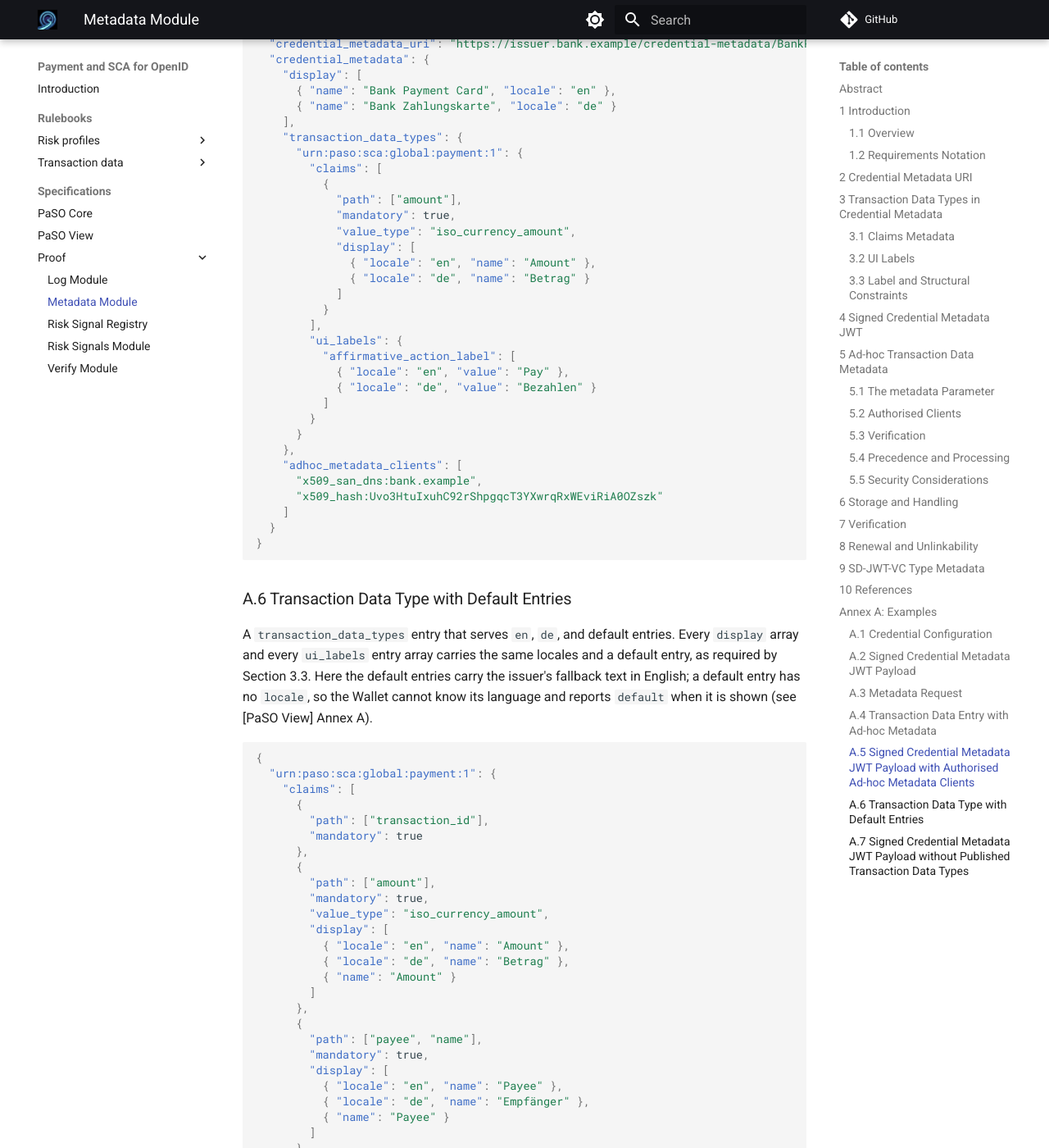
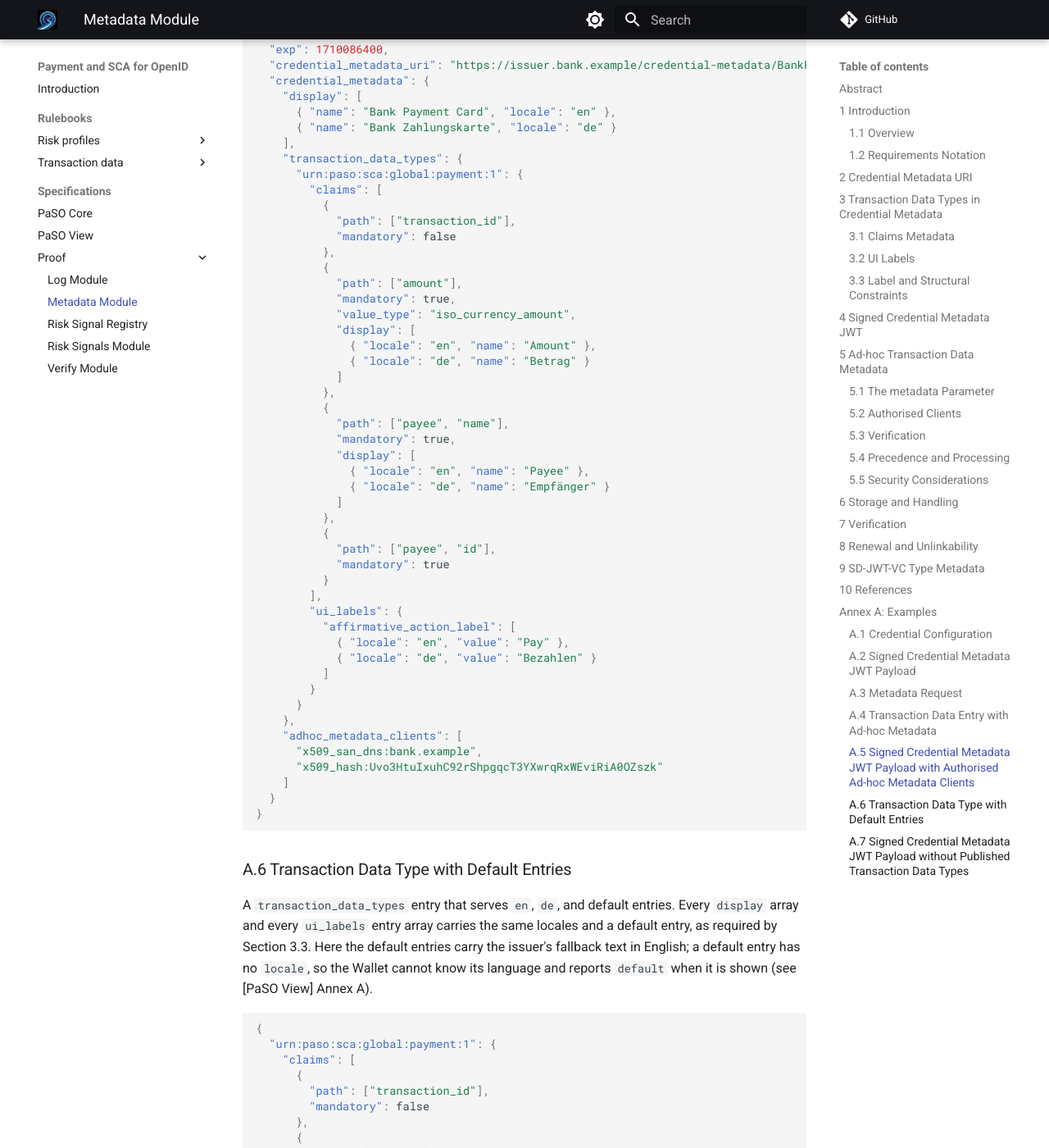
Before and after one commit to APTITUDE-Consortium/payments-and-sca-for-openid, an MkDocs documentation site: the page built from docs/specifications/proof/paso-proof-metadata.md, in a window 1280 px wide and 1400 px high, scrolled down 16413 px. Shown: the whole window at 82% size. Built offline with MkDocs 1.6.1 and Material for MkDocs 9.7.7, drawn with Linux system fonts in a browser that asks for light colours; comment, search, counter and statistics services are not loaded; the version menu is left out; some of the changed text lies outside the part shown.

Commit message:
docs: fix editorial issues and non-conformant examples found in spec review
- index: un-swap OpenID4VCI/OpenID4VP links; list actual Proof modules; describe metadata_integrity as always present
- metadata: transaction_id not mandatory in examples (per Payment rulebook); A.4 amount in iso_currency_amount order; A.5 declares all Payment claims; clarify credential_metadata_uri requiredness; fix section reference in §8
- core: move the first-match-rule rationale to §7.4.2 where the rule is defined

```diff
--- a/docs/specifications/proof/paso-proof-metadata.md
+++ b/docs/specifications/proof/paso-proof-metadata.md
@@ -321,7 +321,7 @@ A `credential_configurations_supported` entry with `credential_metadata_uri`:
         "claims": [
           {
             "path": ["transaction_id"],
-            "mandatory": true
+            "mandatory": false
           },
           {
             "path": ["amount"],
@@ -380,7 +380,7 @@ A decoded `transaction_data` entry carrying ad-hoc metadata, in a signed Authori
   "credential_ids": ["bank_card"],
   "payload": {
     "transaction_id": "89d0a218-7f52-4dd0-b503-9b0146bfb0ef",
-    "amount": "EUR 45.00",
+    "amount": "45.00 EUR",
     "payee": {
       "name": "Merchant Ltd",
       "id": "DE89370400440532013000"
@@ -390,7 +390,7 @@ A decoded `transaction_data` entry carrying ad-hoc metadata, in a signed Authori
     "claims": [
       {
         "path": ["transaction_id"],
-        "mandatory": true
+        "mandatory": false
       },
       {
         "path": ["amount"],
@@ -445,6 +445,10 @@ A signed credential metadata JWT payload for a PaSO Credential in `mso_mdoc` for
       "urn:paso:sca:global:payment:1": {
         "claims": [
           {
+            "path": ["transaction_id"],
+            "mandatory": false
+          },
+          {
             "path": ["amount"],
             "mandatory": true,
             "value_type": "iso_currency_amount",
@@ -452,6 +456,18 @@ A signed credential metadata JWT payload for a PaSO Credential in `mso_mdoc` for
               { "locale": "en", "name": "Amount" },
               { "locale": "de", "name": "Betrag" }
             ]
+          },
+          {
+            "path": ["payee", "name"],
+            "mandatory": true,
+            "display": [
+              { "locale": "en", "name": "Payee" },
+              { "locale": "de", "name": "Empfänger" }
+            ]
+          },
+          {
+            "path": ["payee", "id"],
+            "mandatory": true
           }
         ],
         "ui_labels": {
@@ -480,7 +496,7 @@ A `transaction_data_types` entry that serves `en`, `de`, and default entries. Ev
     "claims": [
       {
         "path": ["transaction_id"],
-        "mandatory": true
+        "mandatory": false
       },
       {
         "path": ["amount"],
```
Also changed, not shown: other parts of docs/specifications/proof/paso-proof-metadata.md (+2 -2 lines), docs/index.md (+3 -3 lines), docs/specifications/paso-core.md (+2 -2 lines).
